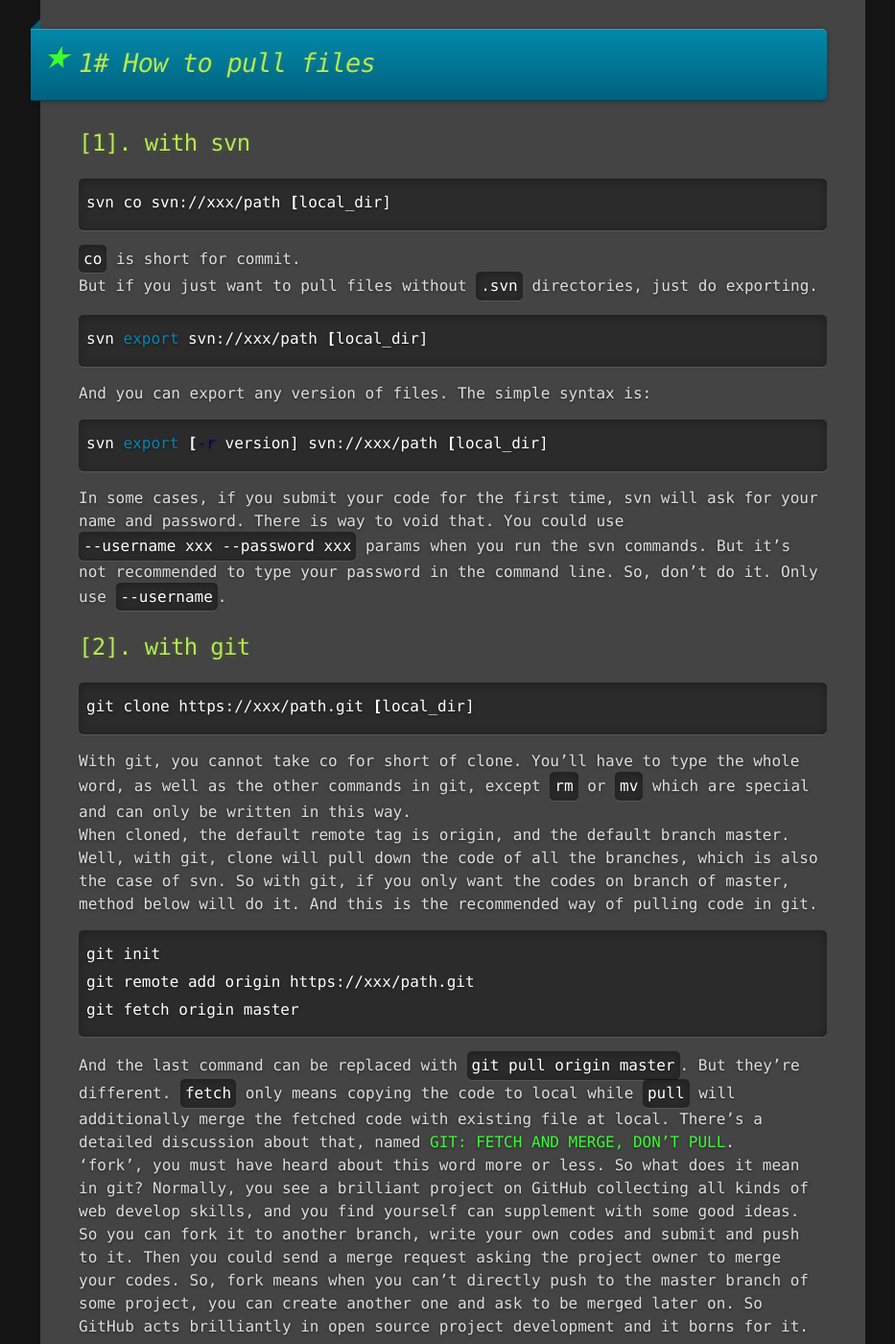
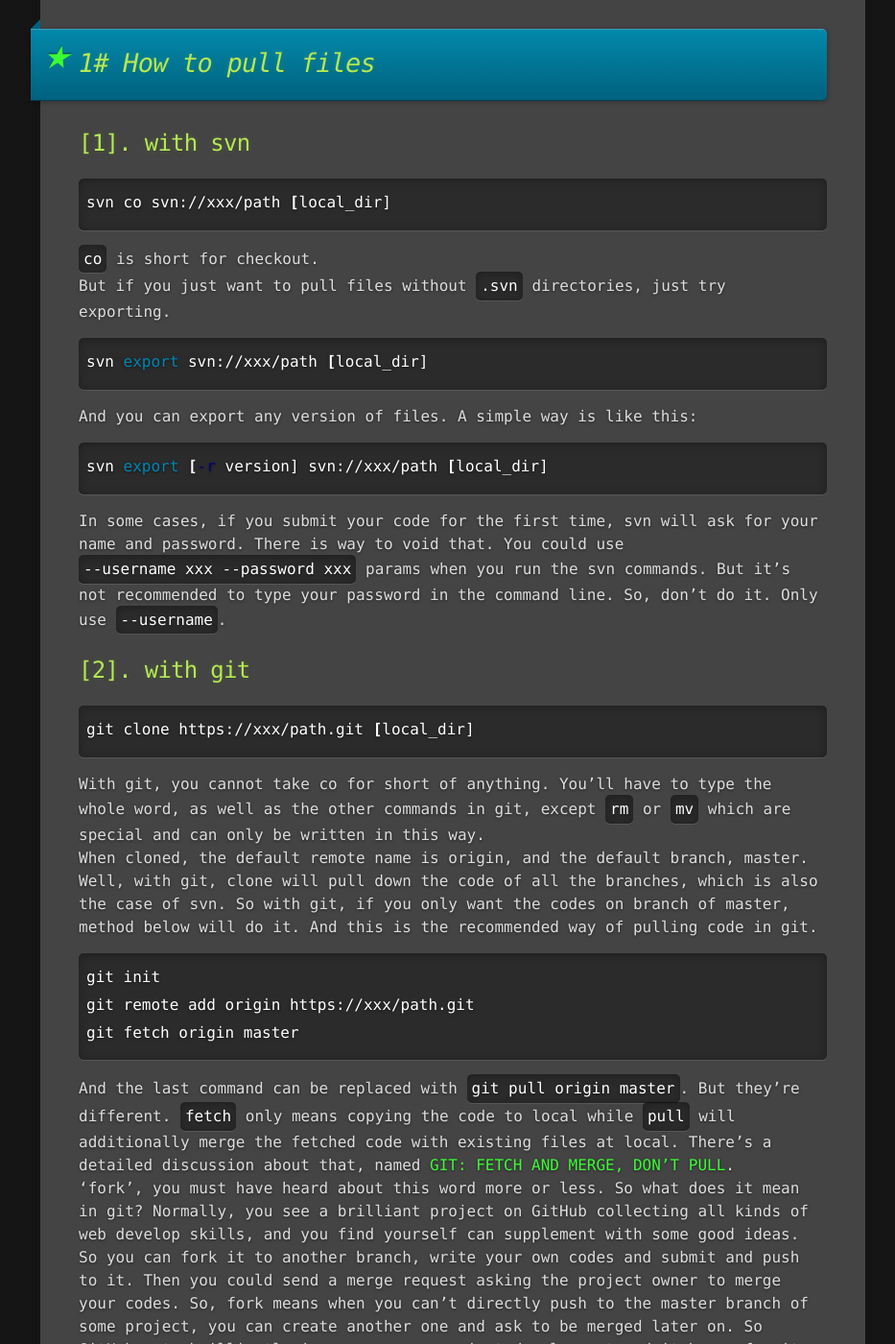
Before and after one commit to jsongo/jsongo.github.io, a Jekyll site: the page built from _posts/2015-06-22-svn-git-summary.markdown, in a window 1280 px wide and 1400 px high, scrolled down 1243 px. Shown: the whole window at 96% size, without its empty margins (18-951 px from the left). Built offline with Jekyll 4.4.1, drawn with Linux system fonts in a browser that asks for light colours; comment, search, counter and statistics services are not loaded.

Commit message:
Update 2015-06-22-svn-git-summary.markdown

```diff
--- a/_posts/2015-06-22-svn-git-summary.markdown
+++ b/_posts/2015-06-22-svn-git-summary.markdown
@@ -47,12 +47,12 @@ In svn, 'checkout' means pulling down the codes while in git, it means swithing
 {% highlight bash %}
 svn co svn://xxx/path [local_dir]
 {% endhighlight %}
-`co` is short for commit.
-But if you just want to pull files without `.svn` directories, just do exporting.
+`co` is short for checkout.
+But if you just want to pull files without `.svn` directories, just try exporting.
 {% highlight bash %}
 svn export svn://xxx/path [local_dir]
 {% endhighlight %}
-And you can export any version of files. The simple syntax is:
+And you can export any version of files. A simple way is like this:
 {% highlight bash %}
 svn export [-r version] svn://xxx/path [local_dir]
 {% endhighlight %}
@@ -62,15 +62,15 @@ In some cases, if you submit your code for the first time, svn will ask for your
 {% highlight bash %}
 git clone https://xxx/path.git [local_dir]
 {% endhighlight %}
-With git, you cannot take co for short of clone. You'll have to type the whole word, as well as the other commands in git, except `rm` or `mv` which are special and can only be written in this way.
-When cloned, the default remote tag is origin, and the default branch master.
+With git, you cannot take co for short of anything. You'll have to type the whole word, as well as the other commands in git, except `rm` or `mv` which are special and can only be written in this way.
+When cloned, the default remote name is origin, and the default branch, master.
 Well, with git, clone will pull down the code of all the branches, which is also the case of svn. So with git, if you only want the codes on branch of master, method below will do it. And this is the recommended way of pulling code in git.
 {% highlight bash %}
 git init
 git remote add origin https://xxx/path.git
 git fetch origin master
 {% endhighlight %}
-And the last command can be replaced with `git pull origin master`. But they're different. `fetch` only means copying the code to local while `pull` will additionally merge the fetched code with existing file at local. There's a detailed discussion about that, named [GIT: FETCH AND MERGE, DON’T PULL](http://longair.net/blog/2009/04/16/git-fetch-and-merge/).
+And the last command can be replaced with `git pull origin master`. But they're different. `fetch` only means copying the code to local while `pull` will additionally merge the fetched code with existing files at local. There's a detailed discussion about that, named [GIT: FETCH AND MERGE, DON’T PULL](http://longair.net/blog/2009/04/16/git-fetch-and-merge/).
 'fork', you must have heard about this word more or less. So what does it mean in git? Normally, you see a brilliant project on GitHub collecting all kinds of web develop skills, and you find yourself can supplement with some good ideas. So you can fork it to another branch, write your own codes and submit and push to it. Then you could send a merge request asking the project owner to merge your codes. So, fork means when you can't directly push to the master branch of some project, you can create another one and ask to be merged later on. So GitHub acts brilliantly in open source project development and it borns for it.
 
 <a id="sec2"></a>
```
